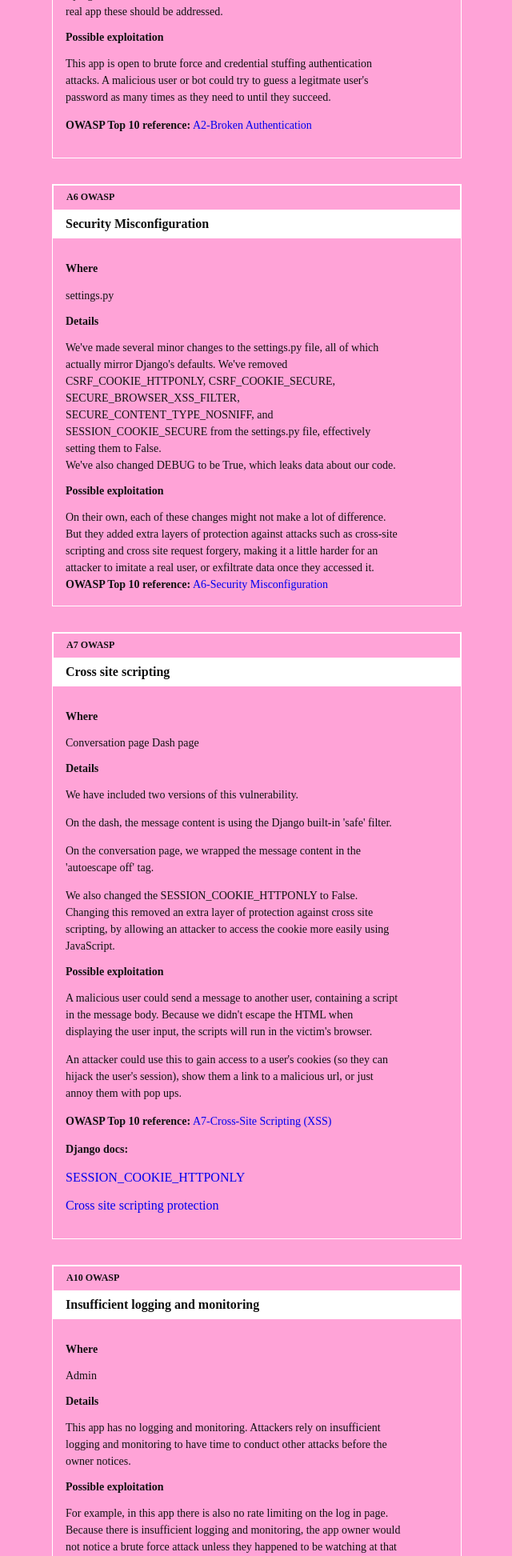
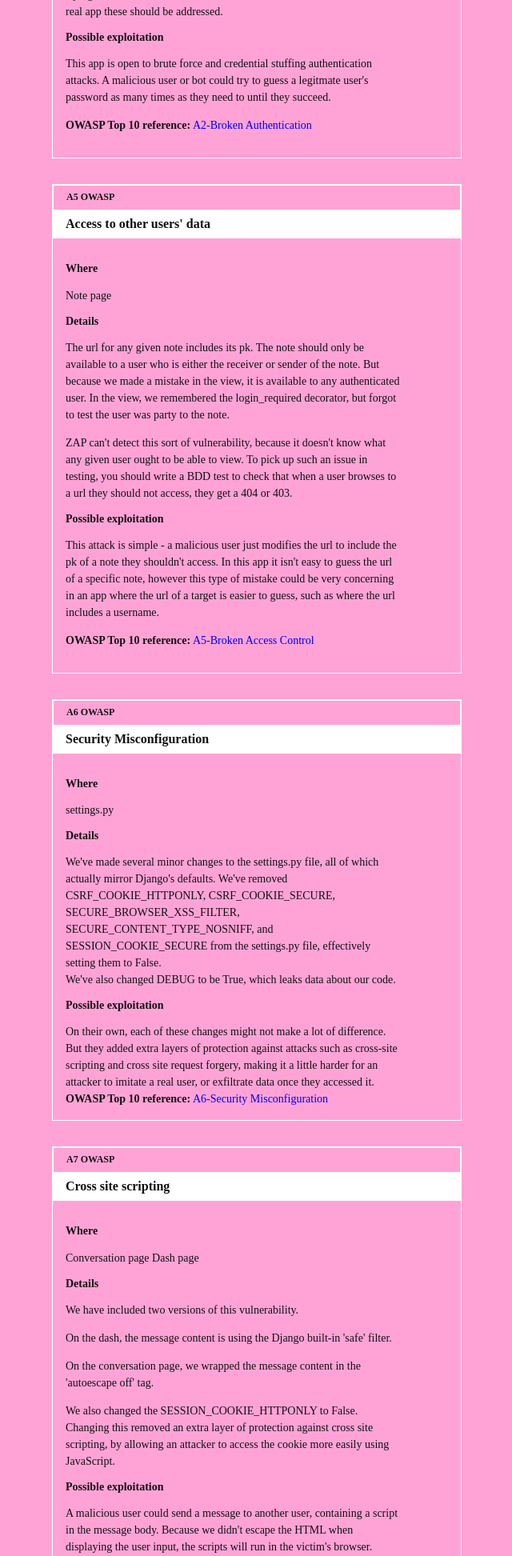
Before and after one commit to red-and-black/DjangoGoat, a Django app: template common/templates/bugs.html in a window 1280 px wide. Shown: the part 1744-3689 px from the top of the page at 80% size, without its empty margins (319-959 px from the left). Run offline with Django 3.2, Linux system fonts and the light colour scheme; the template is opened without the code that fills it, so the values that code supplies are empty.

Commit message:
Allow any user to access any note

```diff
--- a/common/templates/bugs.html
+++ b/common/templates/bugs.html
@@ -116,6 +116,45 @@
         <a href="https://www.owasp.org/index.php/Top_10-2017_A2-Broken_Authentication"
           class='link dim'>
           A2-Broken Authentication
+        </a>
+      </p>
+    </div>
+  </article>
+  <article class="center mw5 mw6-ns hidden ba b--white mv4">
+    <h3 class="f7 bg-transparent near-black mv0 pv2 ph3 ba b--white">A5 OWASP</h3>
+    <h2 class="f5 bg-white near-black mv0 pv2 ph3">Access to other users' data</h2>
+    <div class="pa3 bt b--white">
+      <h3 class='f6'>Where</h3>
+      <p class="f6 lh-copy measure mv0">
+        Note page
+      </p>
+      <h3 class='f6'>Details</h3>
+      <p class="f6 lh-copy measure">
+        The url for any given note includes its pk. The note should only be
+        available to a user who is either the receiver or sender of the note.
+        But because we made a mistake in the view, it is available to any
+        authenticated user. In the view, we remembered the login_required
+        decorator, but forgot to test the user was party to the note.
+      </p>
+      <p class="f6 lh-copy measure">
+        ZAP can't detect this sort of vulnerability, because it doesn't know
+        what any given user ought to be able to view. To pick up such an issue
+        in testing, you should write a BDD test to check that when a user
+        browses to a url they should not access, they get a 404 or 403.
+      </p>
+      <h3 class='f6'>Possible exploitation</h3>
+      <p class="f6 lh-copy measure">
+        This attack is simple - a malicious user just modifies the url to
+        include the pk of a note they shouldn't access. In this app it isn't
+        easy to guess the url of a specific note, however this type of mistake
+        could be very concerning in an app where the url of a target is easier
+        to guess, such as where the url includes a username.
+      </p>
+      <p class="f6 lh-copy measure">
+        <b>OWASP Top 10 reference:</b>
+        <a href="https://www.owasp.org/index.php/Top_10-2017_A5-Broken_Access_Control"
+          class='link dim'>
+          A5-Broken Access Control
         </a>
       </p>
     </div>
--- a/notes/views.py
+++ b/notes/views.py
@@ -1,7 +1,6 @@
 from django.contrib.auth.decorators import login_required
 from django.contrib.auth.models import User
 from django.db.models import Q
-from django.http import Http404
 from django.shortcuts import (
     get_object_or_404,
     redirect,
@@ -59,8 +58,6 @@ def write_note(request):
 @login_required
 def note(request, pk):
     note = get_object_or_404(Note, pk=pk)
-    if request.user not in [note.sender, note.receiver]:
-        raise Http404()
     return render(request, 'note.html', {'note': note})
 
 
```
